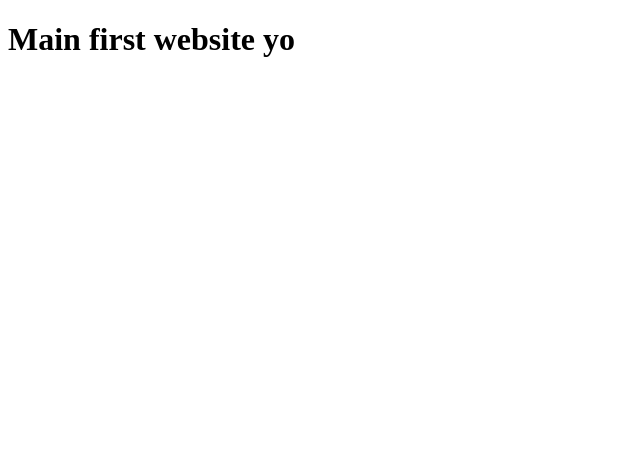
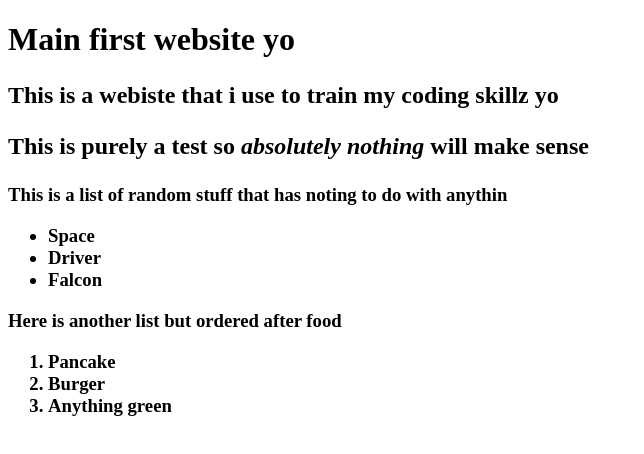
Before and after one commit to ZenithV/git_test, a plain HTML site: page html-boilerplate/index.html in a window 1280 px wide. Shown: the whole page, without its empty margins (0-644 px from the left). Drawn offline with Linux system fonts and the light colour scheme.

Commit message:
Will this work?

```diff
--- a/html-boilerplate/index.html
+++ b/html-boilerplate/index.html
@@ -3,9 +3,29 @@
 <head>
     <meta charset="UTF-8">
     <meta name="viewport" content="width=device-width, initial-scale=1.0">
-    <title>Document</title>
+    <title>Vindvik Site</title>
 </head>
 <body>
-    <h1>Main first website yo</h1>
+    <h1>
+        Main first website yo
+    </h1>
+    <h2>
+        <p>This is a webiste that i use to train my coding <strong>skillz</strong> yo</p>
+        <p> This is purely a test so <em> absolutely nothing </em> will make sense</p>
+        <h3>
+            This is a list of random stuff that has noting to do with anythin
+            <ul>
+                <li>Space</li>
+                <li>Driver</li>
+                <li>Falcon</li>
+            </ul>
+            Here is another list but ordered after food
+            <ol>
+                <li>Pancake</li>
+                <li>Burger</li>
+                <li>Anything green</li>
+            </ol>
+        </h3>
+    </h2>
 </body>
 </html>
```
